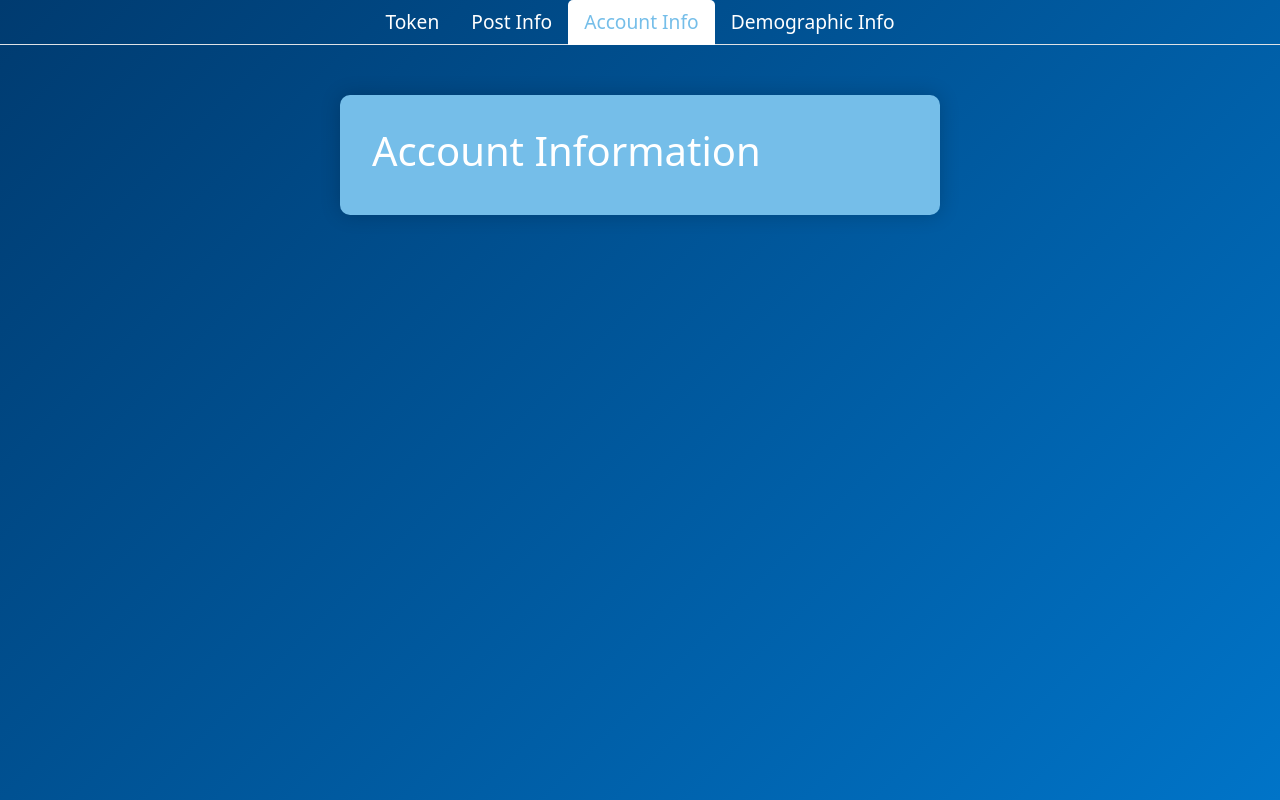
After one commit to usd-cs/COMP-49X-24-25-Alumni-Association, a Django app: page /account-info/ in a window 1280 px wide. The commit adds this page. Run offline with Django 5.2, Linux system fonts and the light colour scheme.

Commit message:
Setup the Account Info Page

```diff
--- a/AlumniProject/AlumniProject/AlumniProject/urls.py
+++ b/AlumniProject/AlumniProject/AlumniProject/urls.py
@@ -38,4 +38,5 @@ urlpatterns = [
     path("save-access-token/", views.save_access_token, name="save-access-token"),
     path("demographics/", views.get_demographics, name="demographics"),
     path("token/", views.token_landing, name="token_page"),
+    path("account-info/", views.account_info, name="account-info"),
 ]
--- a/AlumniProject/AlumniProject/social_tracker/views.py
+++ b/AlumniProject/AlumniProject/social_tracker/views.py
@@ -348,3 +348,15 @@ def export_csv_view(request):
     - HttpResponse: Response that contains downloadable csv file
     """
     return export_posts_to_csv()
+
+def account_info(request):
+    """
+    Renders the account information page.
+
+    Args:
+        request (HttpRequest): The HTTP request object.
+
+    Returns:
+        HttpResponse: The rendered account information HTML page.
+    """
+    return render(request, "account_info.html")
--- /dev/null
+++ b/AlumniProject/AlumniProject/templates/account_info.html
@@ -0,0 +1,81 @@
+<!DOCTYPE html>
+<html lang="en">
+<head>
+  <meta charset="UTF-8">
+  <meta name="viewport" content="width=device-width, initial-scale=1.0">
+  <title>Account Info</title>
+
+  <!-- Font Awesome (for icons) -->
+  <link rel="stylesheet" href="https://cdnjs.cloudflare.com/ajax/libs/font-awesome/6.0.0/css/all.min.css">
+
+  <!-- Bootstrap -->
+  <link href="https://cdn.jsdelivr.net/npm/bootstrap@5.3.0/dist/css/bootstrap.min.css" rel="stylesheet">
+  <style>
+    :root {
+      --founders-blue: #003b70;
+      --immaculata-blue: #0074c8;
+      --torero-blue: #75bee9;
+      --alcala-white: #ffffff;
+    }
+
+    body {
+      background: linear-gradient(135deg, #003b70, #0074c8);
+      height: 100vh;
+      color: white;
+      margin: 0;
+      padding: 0;
+    }
+
+    .nav-tabs .nav-link {
+      color: var(--alcala-white);
+      background-color: transparent;
+      border: none;
+      font-size: 1.2rem;
+    }
+    .nav-tabs .nav-link.active {
+      color: var(--torero-blue);
+      background-color: var(--alcala-white);
+      border-radius: 5px 5px 0 0;
+    }
+
+    .container {
+      background-color: var(--torero-blue);
+      padding: 2rem;
+      border-radius: 10px;
+      box-shadow: 0 0 20px rgba(0,0,0,0.2);
+      margin-top: 50px;
+      max-width: 600px;
+    }
+
+    .btn {
+      background-color: var(--founders-blue);
+      color: white;
+      border: none;
+      padding: 10px 20px;
+      border-radius: 5px;
+      margin: 5px;
+    }
+    .btn:hover {
+      background-color: var(--immaculata-blue);
+    }
+  </style>
+</head>
+<body>
+
+  <!-- Navigation Tabs -->
+  <nav class="nav nav-tabs justify-content-center">
+    <a class="nav-link" href="{% url 'token_page' %}">Token</a>
+    <a class="nav-link" href="{% url 'home' %}">Post Info</a>
+    <a class="nav-link active" aria-current="page" href="{% url 'account-info' %}">Account Info</a>
+    <a class="nav-link" href="{% url 'demographics' %}">Demographic Info</a>
+  </nav>
+
+  <div class="container">
+    <h1>Account Information</h1>
+    <!-- Content for Account Info will go here -->
+  </div>
+
+  <!-- Bootstrap JS -->
+  <script src="https://cdn.jsdelivr.net/npm/bootstrap@5.3.0/dist/js/bootstrap.bundle.min.js"></script>
+</body>
+</html>
--- a/AlumniProject/AlumniProject/templates/demographics.html
+++ b/AlumniProject/AlumniProject/templates/demographics.html
@@ -116,7 +116,7 @@
     <a class="nav-link" href="{% url 'home' %}">Post Info</a>
 
     <!-- Account Info -->
-    <a class="nav-link" href="account.html">Account Info</a>
+    <a class="nav-link" href="{% url 'account-info' %}">Account Info</a>
 
     <!-- Active tab for Demographics -->
     <a class="nav-link active" aria-current="page" href="{% url 'demographics' %}">Demographic Info</a>
--- a/AlumniProject/AlumniProject/templates/index.html
+++ b/AlumniProject/AlumniProject/templates/index.html
@@ -356,8 +356,8 @@
     <!-- Active tab for Post Info -->
     <a class="nav-link active" aria-current="page" href="{% url 'home' %}">Post Info</a>
 
-    <!-- Account Info (still a static page or not implemented) -->
-    <a class="nav-link" href="account.html">Account Info</a>
+    <!-- Account Info -->
+    <a class="nav-link" href="{% url 'account-info' %}">Account Info</a>
 
     <!-- Demographics -->
     <a class="nav-link" href="{% url 'demographics' %}">Demographic Info</a>
--- a/AlumniProject/AlumniProject/templates/token.html
+++ b/AlumniProject/AlumniProject/templates/token.html
@@ -108,8 +108,8 @@
     <!-- Post Info tab (home) -->
     <a class="nav-link" href="{% url 'home' %}">Post Info</a>
 
-    <!-- Account Info is still not implemented yet -->
-    <a class="nav-link" href="account.html">Account Info</a>
+    <!-- Account Info tab -->
+    <a class="nav-link" href="{% url 'account-info' %}">Account Info</a>
 
     <!-- Demographic Info tab -->
     <a class="nav-link" href="{% url 'demographics' %}">Demographic Info</a>
```
